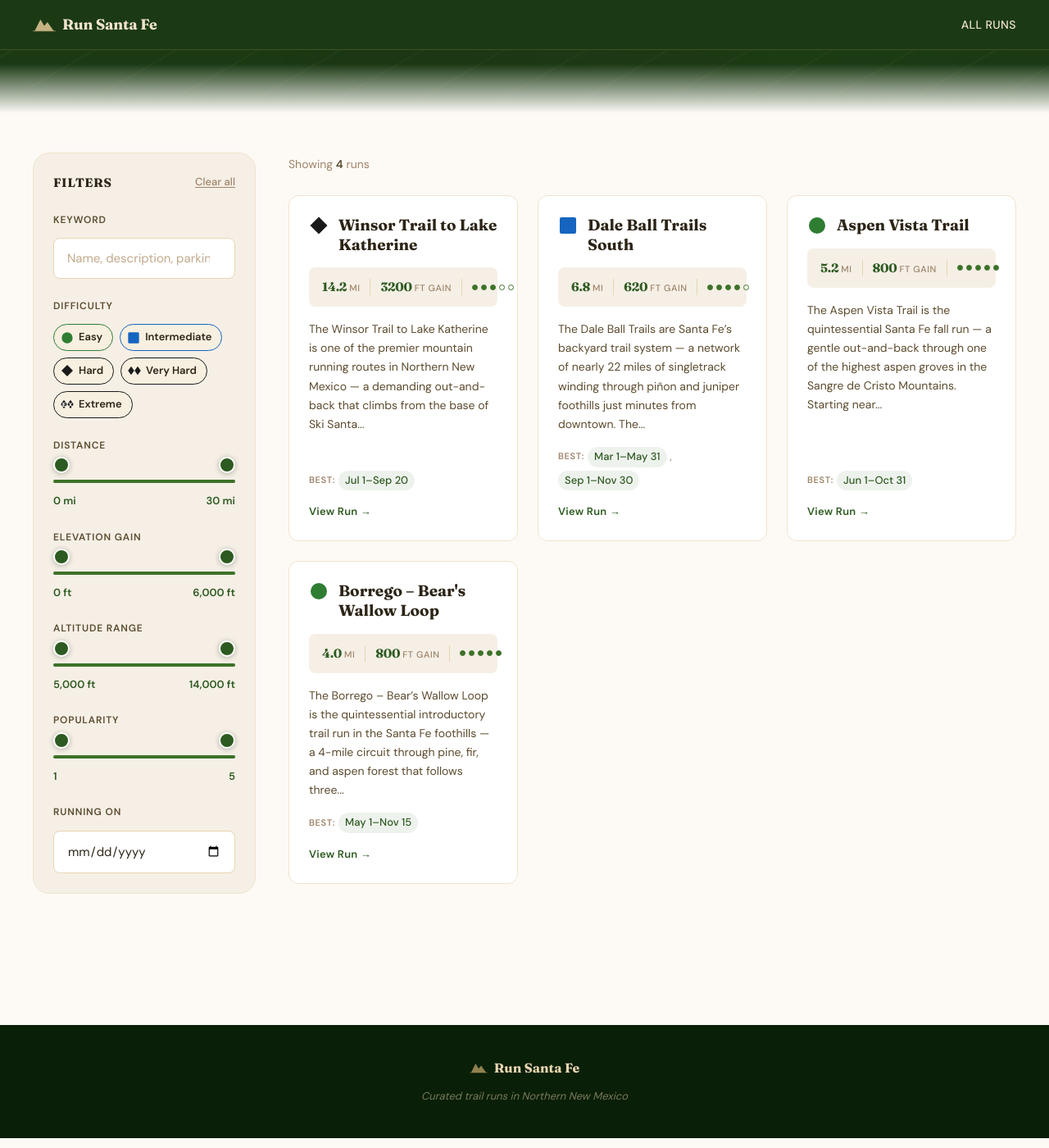
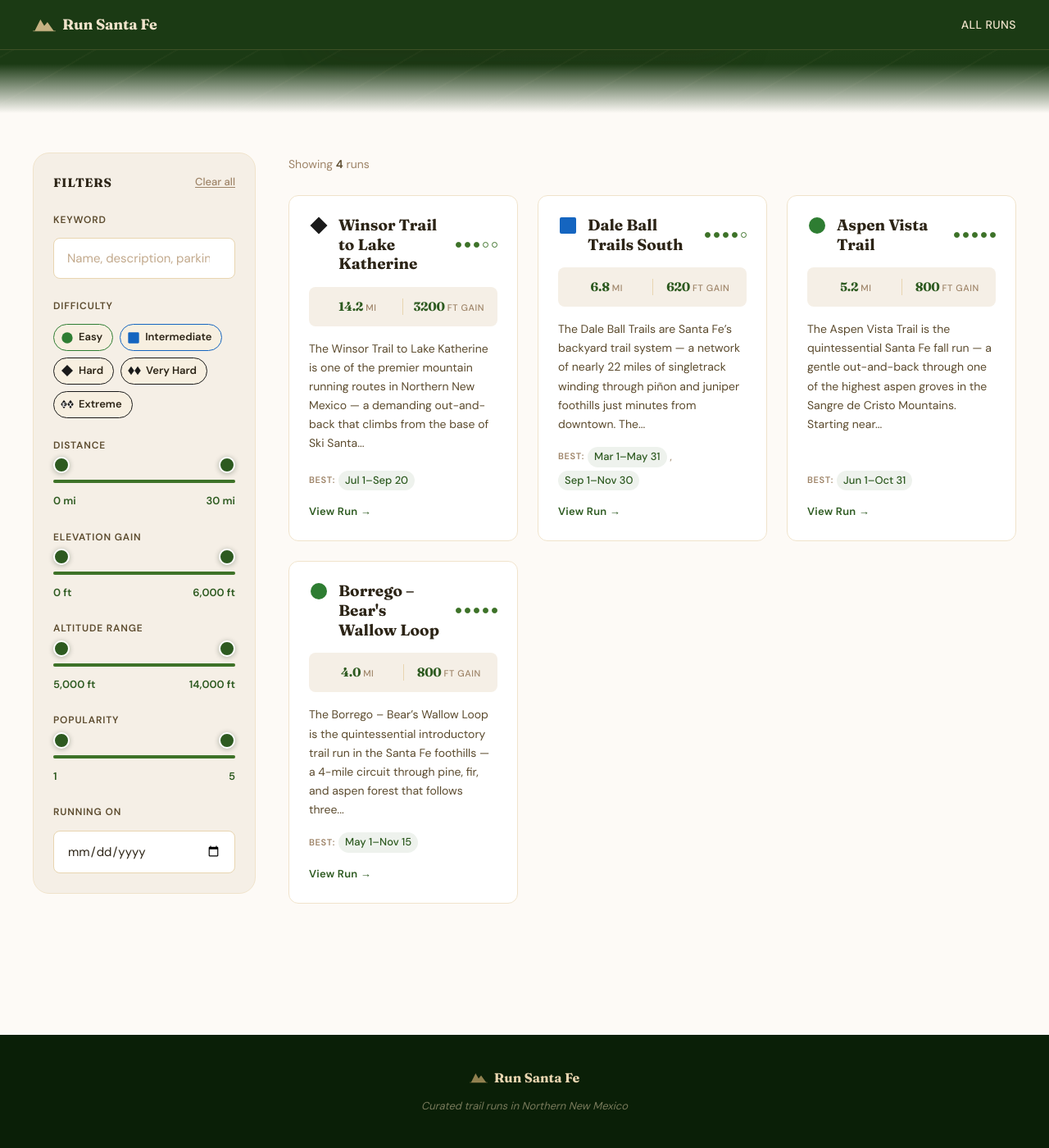
Before and after one commit to santa-fe-runs/santa-fe-run, a Jekyll site: the page built from index.html, in a window 1280 px wide and 1400 px high, scrolled down 452 px. Shown: the whole window at 82% size. Built offline with Jekyll 4.4.1, drawn with Linux system fonts in a browser that asks for light colours.

Commit message:
fix: move popularity dots to card-top to prevent stats overflow

```diff
--- a/_includes/run-card.html
+++ b/_includes/run-card.html
@@ -18,6 +18,11 @@
     <h2 class="card-title">
       <a href="{{ run.url | relative_url }}">{{ run.name }}</a>
     </h2>
+    {% if run.popularity and run.popularity > 0 %}
+    <span class="popularity-dots" aria-label="Popularity: {{ run.popularity }} out of 5">
+      {% for i in (1..5) %}<span class="pop-dot{% if i <= run.popularity %} pop-dot--filled{% endif %}"></span>{% endfor %}
+    </span>
+    {% endif %}
   </div>
 
   <div class="card-stats">
@@ -30,14 +35,6 @@
       <span class="stat-value">{{ run.elevation_gain }}</span>
       <span class="stat-label">ft gain</span>
     </div>
-    {% if run.popularity and run.popularity > 0 %}
-    <div class="stat-divider" aria-hidden="true"></div>
-    <div class="stat-item">
-      <span class="popularity-dots" aria-label="Popularity: {{ run.popularity }} out of 5">
-        {% for i in (1..5) %}<span class="pop-dot{% if i <= run.popularity %} pop-dot--filled{% endif %}"></span>{% endfor %}
-      </span>
-    </div>
-    {% endif %}
   </div>
 
   <p class="card-excerpt">{{ run.content | strip_html | truncatewords: 30 }}</p>
--- a/_sass/_components.scss
+++ b/_sass/_components.scss
@@ -295,6 +295,8 @@
   display: flex;
   align-items: center;
   gap: 4px;
+  flex-shrink: 0;
+  align-self: center;
 
   &--lg {
     gap: 5px;
```
